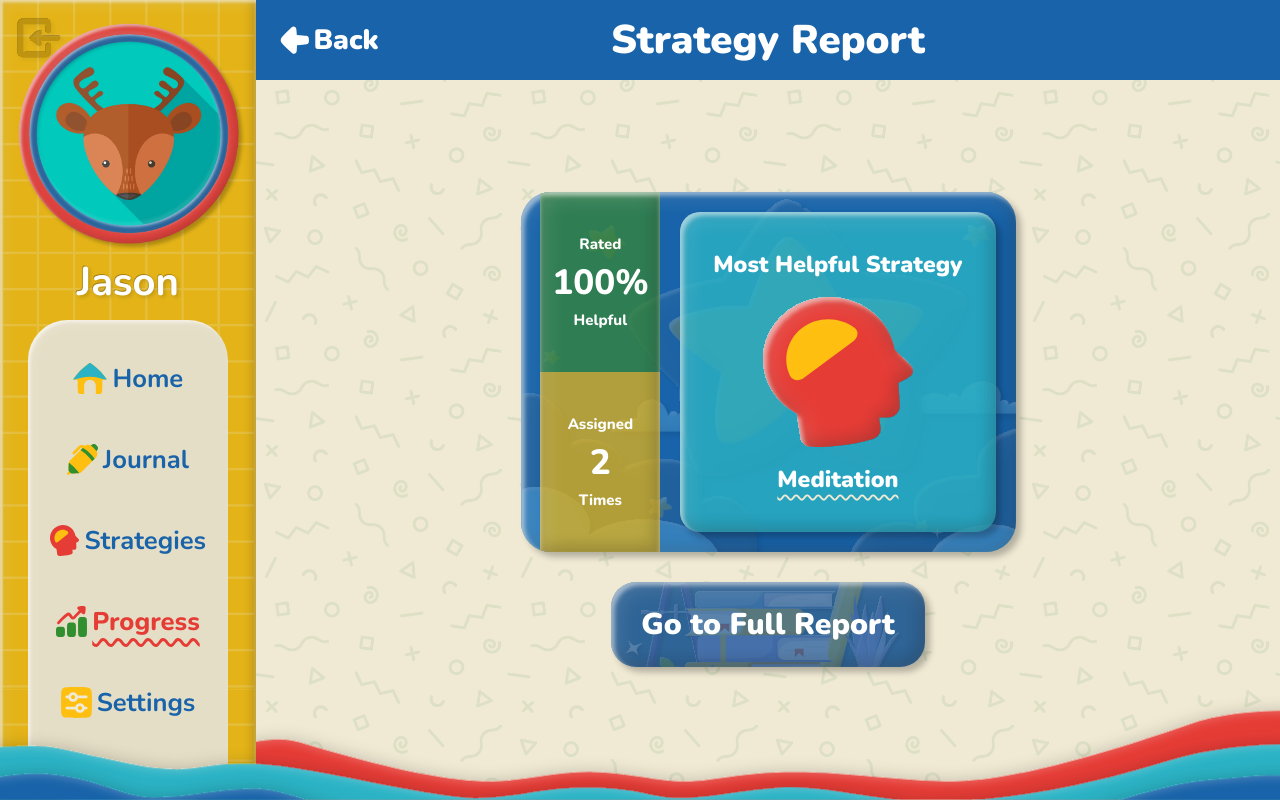
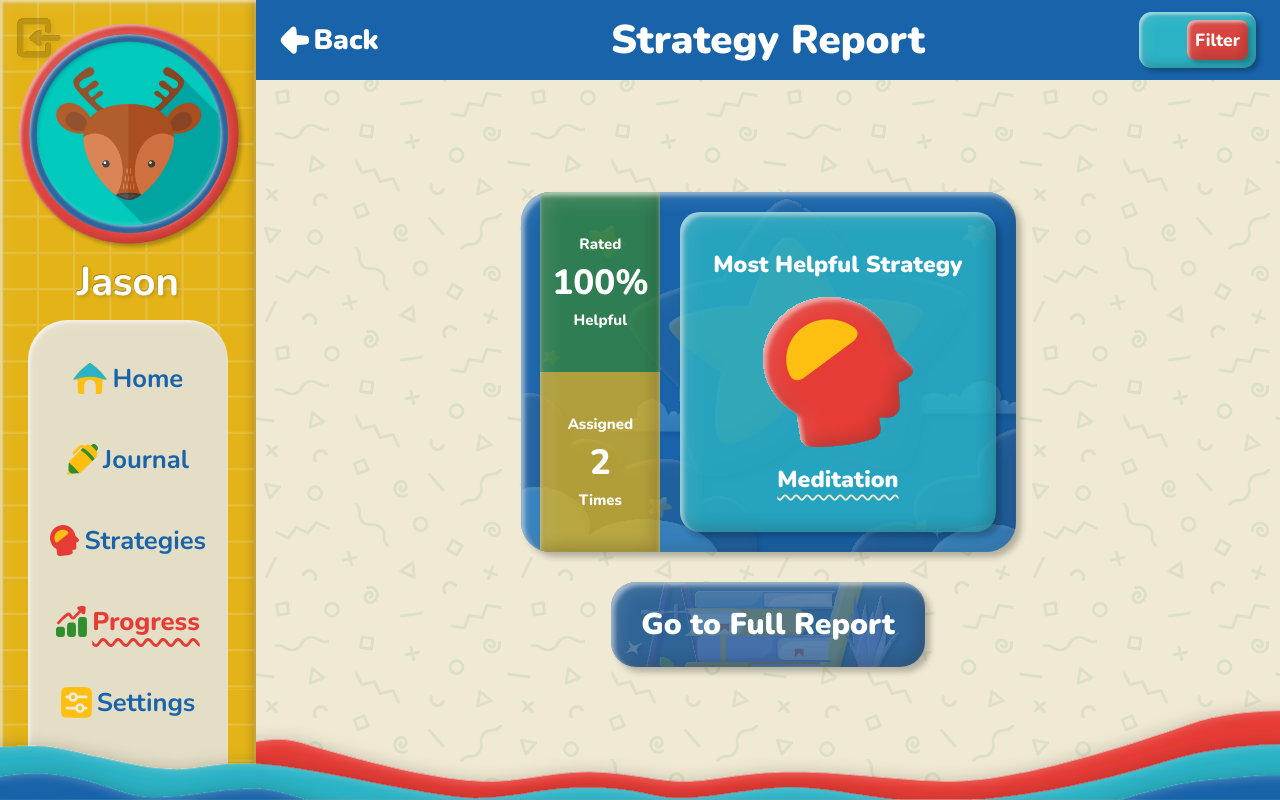
Before and after one commit to DakotaPennwest/Team-Workaholics-Capstone, a PHP site: page /progressStrategyReportSimple.html in a window 1280 px wide. Run offline with PHP 8.4, Linux system fonts and the light colour scheme; data that the repository does not hold is empty.

Commit message:
Added the css and html for the filter to the Strategy Report Simple Page
- Added the html and css needed for the filter

- Please note I didn't add the javascript for the filter so it currently does nothing.

```diff
--- a/progressStrategyReportSimple.html
+++ b/progressStrategyReportSimple.html
@@ -78,6 +78,11 @@
             <h2 class="go-back-text">Back</h2>
         </a>
 
+        <div class="filter-button-container">
+            <div class="filter-dates-text" id="filterFromDate"><?php echo $filterFromDateText; ?></div>
+            <div class="filter-dates-text" id="filterToDate"><?php echo $filterToDateText; ?></div>
+            <button class="filter-button" id="openFilterButton">Filter</button>
+        </div>
 	</div>
 
 
--- a/styles/progressStrategyReportSimple.css
+++ b/styles/progressStrategyReportSimple.css
@@ -259,3 +259,230 @@
 .go-to-full-report-button:active {
     transform: scale(0.95);
 }
+
+.filter-button-container {
+    position: absolute; /* Makes position relative to I believe top-bar-left*/
+    right: 3vh;
+    display: flex; /* Flexbox for alignment */
+    align-items: center; /* Center vertically */
+    flex-direction: row;
+    background-color: var(--main-cyan);
+    box-shadow: var(--main-shading-with-drop-shadow-scaled);
+    border-radius: 1.6vh;
+    padding: 1vh;
+    gap: 1.5vh;
+}
+.filter-dates-text {
+    color: var(--pure-white);
+    font-family: 'Nunito', sans-serif;
+    font-style: normal;
+    font-weight: 800;
+    font-size: 2.5vh;
+    margin-left: 1vh;
+}
+
+.filter-button {
+    background-color: var(--main-red-subdued);
+    color: var(--pure-white);
+    font-family: 'Nunito', sans-serif;
+    font-style: normal;
+    font-weight: 800;
+    font-size: 2.2vh;
+    height: 5vh;
+    border: none;
+    border-radius: 1vh;
+    padding: 1vh;
+    cursor: pointer;
+    box-shadow: var(--main-shading-with-drop-shadow-scaled);
+    width: auto; /* Ensure button is sized to its content */
+}
+
+.filter-button:hover {
+    background-color: var(--main-red);
+    box-shadow: 0 0 0 0.4vh var(--main-yellow-bold), var(--main-shading-with-drop-shadow);
+    color: var(--main-yellow-bold);
+}
+
+.filter-button:active {
+    transform: scale(0.95);
+}
+
+
+/* ============================= */
+/* START OF DATE FILTER MODAL STYLES */
+/* ============================= */
+
+/* The modal’s background overlay */
+.filter-modal-container {
+    display: none; /* Hidden by default */
+    position: fixed; /* Stay in place */
+    z-index: 9999; /* On top of everything */
+    left: 0;
+    top: 0;
+    width: 100%;
+    height: 100%;
+    overflow: auto; /* Enable scrolling if needed */
+    background-color: rgba(0, 0, 0, 0.5); /* Black w/ opacity */
+    backdrop-filter: blur(3px); /* optional blur effect */
+    align-content: center;
+  }
+
+  /* Outer box with padding and background image (if desired) */
+  .filter-modal-outer-box {
+    background-color: var(--main-blue-subdued);
+    padding: 20px;
+    width: 800px;
+    border-radius: 20px;
+    box-shadow: var(--main-shading-with-drop-shadow-scaled);
+    margin: auto;
+    background-image: url('../images/suppliesbgpattern.png');
+    background-size: 64%;
+    background-repeat: repeat;
+  }
+
+  /* The inner popup box */
+  .filter-modal-content {
+    background-color: rgba(43, 179, 197, 0.7);
+    border-radius: 16px;
+    box-shadow: var(--main-shading-with-drop-shadow-scaled);
+    padding: 20px;
+  }
+
+  /* Modal title */
+  .filter-modal-content h2 {
+    margin-top: 0;
+    font-family: 'Nunito', sans-serif;
+    font-weight: 900;
+    font-size: 24px;
+    color: var(--pure-white);
+    text-align: center;
+    text-decoration: underline;
+    text-decoration: var(--pure-white) wavy underline;
+    text-underline-offset: 25%;
+    text-decoration-thickness: 10%;
+  }
+
+  /* Date filter container */
+  .date-filter-container {
+    margin-bottom: 20px;
+  }
+
+  /* Date filter title */
+  .date-filter-title {
+    text-align: center;
+    font-family: 'Nunito', sans-serif;
+    color: var(--pure-white);
+    margin-bottom: 10px;
+    font-weight: 800;
+  }
+
+  /* Date filter layout */
+  .date-filter-section {
+    display: flex;
+    flex-wrap: wrap;
+    gap: 10px;
+    justify-content: center;
+    align-items: center;
+    margin-bottom: 30px;
+  }
+
+  .date-filter-section label {
+    font-weight: 700;
+    color: var(--pure-white);
+    font-family: 'Nunito', sans-serif;
+  }
+
+  .date-filter-section input[type="date"] {
+    border: none;
+    border-radius: 8px;
+    padding: 8px;
+    font-family: 'Nunito', sans-serif;
+    font-weight: 800;
+    color: var(--main-blue-subdued);
+    background-color: var(--main-off-white);
+    box-shadow: var(--main-shading-with-drop-shadow-scaled);
+  }
+
+  /* Default Date Options Layout */
+  .default-date-options {
+    display: flex;
+    justify-content: center;
+    gap: 20px;
+    margin-bottom: 20px;
+  }
+
+  .default-date-options .default-option {
+    background-color: var(--main-orange);
+    color: var(--pure-white);
+    font-family: 'Nunito', sans-serif;
+    font-weight: 800;
+    font-size: 12px;
+    border: none;
+    border-radius: 25px;
+    padding: 10px 15px;
+    cursor: pointer;
+    box-shadow: var(--main-shading-with-drop-shadow);
+    transition: transform 0.1s ease-in-out;
+  }
+
+  .default-date-options .default-option:hover {
+    filter: brightness(110%);
+    box-shadow: 0 0 0 3px var(--main-yellow-bold), var(--main-shading-with-drop-shadow);
+    color: var(--main-yellow-bold);
+  }
+
+  .default-date-options .default-option:active {
+    transform: scale(0.95);
+  }
+
+  /* Buttons at the bottom of the modal */
+  .filter-buttons {
+    display: flex;
+    justify-content: center;
+    gap: 20px;
+  }
+
+  .filter-buttons button {
+    background-color: var(--main-green-subdued);
+    color: var(--pure-white);
+    font-family: 'Nunito', sans-serif;
+    font-weight: 800;
+    font-size: 16px;
+    border: none;
+    border-radius: 25px;
+    padding: 10px 20px;
+    cursor: pointer;
+    box-shadow: var(--main-shading-with-drop-shadow);
+    transition: transform 0.1s ease-in-out;
+  }
+
+  .filter-buttons button:hover {
+    background-color: var(--main-green);
+    box-shadow: 0 0 0 4px var(--main-yellow-bold), var(--main-shading-with-drop-shadow);
+    color: var(--main-yellow-bold);
+  }
+
+  .filter-buttons button:active {
+    transform: scale(0.95);
+  }
+
+  /* Specific button styles (if needed) */
+  #cancelFilterButton {
+    background-color: var(--main-blue-subdued);
+  }
+
+  #cancelFilterButton:hover {
+    background-color: var(--main-blue);
+  }
+
+  #clearFiltersButton {
+    background-color: var(--main-red-subdued);
+  }
+
+  #clearFiltersButton:hover {
+    background-color: var(--main-red);
+  }
+
+  /* ============================= */
+  /*  END OF DATE FILTER MODAL STYLES  */
+  /* ============================= */
```
